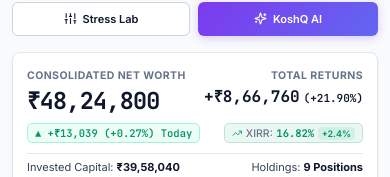
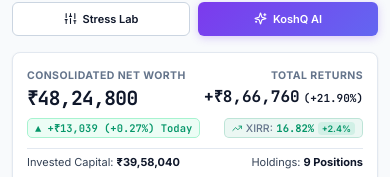
Before and after one commit to intelli-Q6/fintech, a React (Vite) app: page / in a window 390 px wide. Shown: the part 243-420 px from the top of the page. Built offline with nearby package versions, Linux system fonts and the light colour scheme; no server answers.

Commit message:
style(ui): reduce font size of Consolidated Net Worth figure on desktop and mobile

```diff
--- a/src/styles/components.css
+++ b/src/styles/components.css
@@ -1764,7 +1764,7 @@
 }
 
 .hero-networth-val {
-  font-size: 32px;
+  font-size: 26px;
   font-weight: 800;
   font-family: var(--font-mono);
   letter-spacing: -0.03em;
@@ -1867,7 +1867,7 @@
     white-space: nowrap !important;
   }
   .hero-networth-val {
-    font-size: clamp(23px, 6vw, 28px) !important;
+    font-size: clamp(19px, 5vw, 22px) !important;
     line-height: 1.2 !important;
   }
   /* Mobile-only: Total Returns in the top-right */
```
